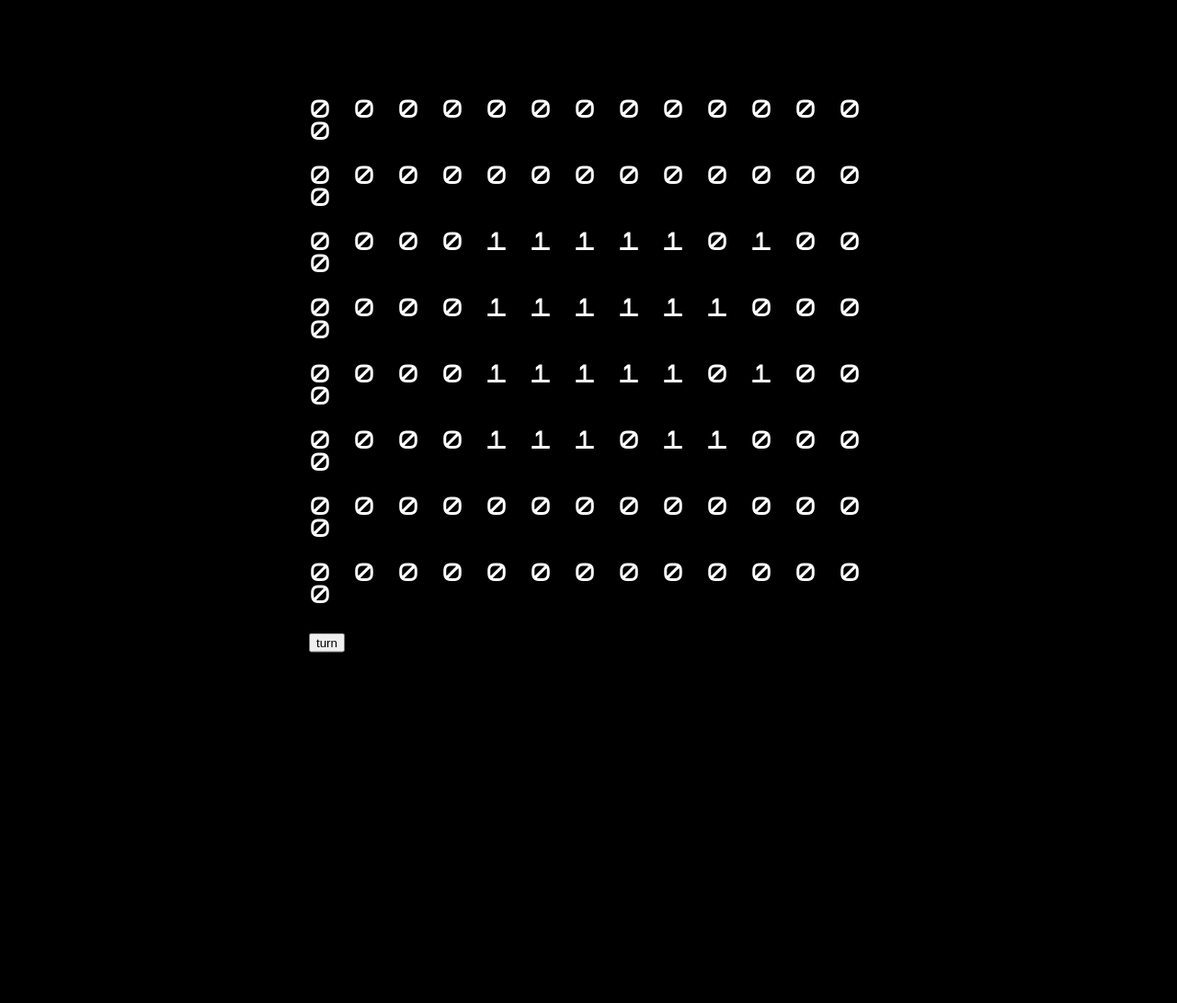
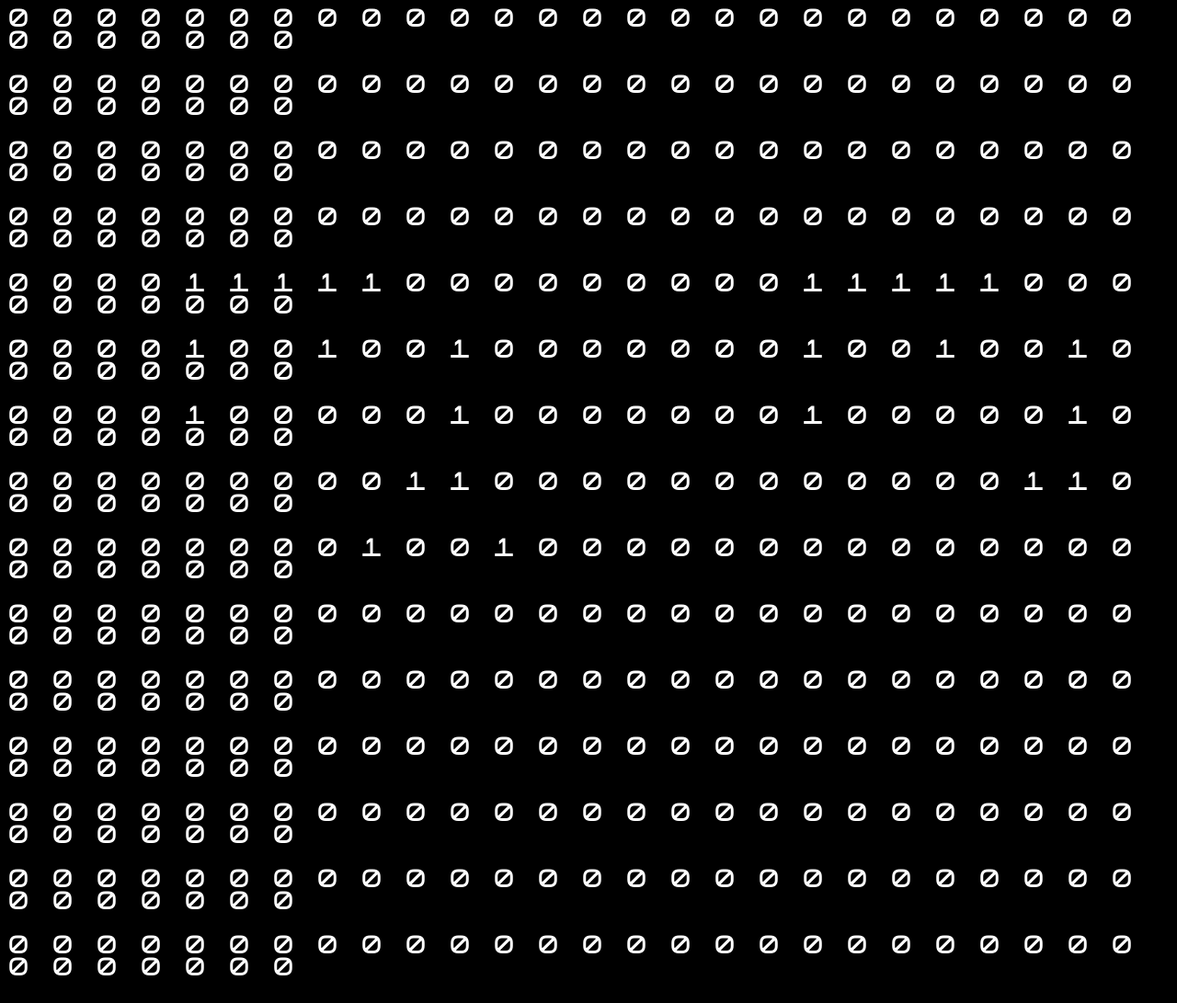
Before and after one commit to sqrtM/game-of-life, a website: page index.html in a window 1280 px wide. Shown: the top 1091 px of the page at 92% size. Before the commit the page ends 800 px from the top, so only its background shows below. Drawn offline with nearby package versions, Linux system fonts and the light colour scheme.

Commit message:
i have no idea if this works but it seems cool

```diff
--- a/index.css
+++ b/index.css
@@ -6,10 +6,13 @@
   }
 
 #page {
-    position: fixed;
-    top: 50%;
-    left: 50%;
-    transform: translate(-50%, -50%);
+
+    overflow: scroll;
+    -ms-overflow-style: none;
+    /* IE and Edge */
+    scrollbar-width: none;
+    /* Firefox */
+
     font-size: x-large;
      /* square font by
     https://strlen.com/square/*/
@@ -17,3 +20,7 @@
     background-color: black;
     color: white
 }
+
+#page::-webkit-scrollbar {
+  display: none;
+}
--- a/index.html
+++ b/index.html
@@ -21,6 +21,12 @@
         <div id="board-row-7" class="row"></div>
         <div id="board-row-8" class="row"></div>
         <div id="board-row-9" class="row"></div>
+        <div id="board-row-10" class="row"></div>
+        <div id="board-row-11" class="row"></div>
+        <div id="board-row-12" class="row"></div>
+        <div id="board-row-13" class="row"></div>
+        <div id="board-row-14" class="row"></div>
+
     </div>
     <button type="button" id="button">turn</button>
 </body>
--- a/index.js
+++ b/index.js
@@ -1,19 +1,26 @@
 let gameBoard = [
-    [ 0, 0, 0, 0, 0, 0, 0, 0, 0, 0, 0, 0, 0, 0, ],
-    [ 0, 0, 0, 0, 0, 0, 0, 0, 0, 0, 0, 0, 0, 0, ],
-    [ 0, 0, 0, 0, 1, 1, 1, 1, 1, 0, 1, 0, 0, 0, ],
-    [ 0, 0, 0, 0, 1, 1, 1, 1, 1, 1, 0, 0, 0, 0, ],
-    [ 0, 0, 0, 0, 1, 1, 1, 1, 1, 0, 1, 0, 0, 0, ],
-    [ 0, 0, 0, 0, 1, 1, 1, 0, 1, 1, 0, 0, 0, 0, ],
-    [ 0, 0, 0, 0, 0, 0, 0, 0, 0, 0, 0, 0, 0, 0, ],
-    [ 0, 0, 0, 0, 0, 0, 0, 0, 0, 0, 0, 0, 0, 0, ],
+    [ 0, 0, 0, 0, 0, 0, 0, 0, 0, 0, 0, 0, 0, 0, 0, 0, 0, 0, 0, 0, 0, 0, 0, 0, 0, 0, 0, 0, 0, 0, 0, 0, 0, ],
+    [ 0, 0, 0, 0, 0, 0, 0, 0, 0, 0, 0, 0, 0, 0, 0, 0, 0, 0, 0, 0, 0, 0, 0, 0, 0, 0, 0, 0, 0, 0, 0, 0, 0, ],
+    [ 0, 0, 0, 0, 0, 0, 0, 0, 0, 0, 0, 0, 0, 0, 0, 0, 0, 0, 0, 0, 0, 0, 0, 0, 0, 0, 0, 0, 0, 0, 0, 0, 0, ],
+    [ 0, 0, 0, 0, 0, 0, 0, 0, 0, 0, 0, 0, 0, 0, 0, 0, 0, 0, 0, 0, 0, 0, 0, 0, 0, 0, 0, 0, 0, 0, 0, 0, 0, ],
+    [ 0, 0, 0, 0, 1, 1, 1, 1, 1, 0, 0, 0, 0, 0, 0, 0, 0, 0, 1, 1, 1, 1, 1, 0, 0, 0, 0, 0, 0, 0, 0, 0, 0, ],
+    [ 0, 0, 0, 0, 1, 0, 0, 1, 0, 0, 1, 0, 0, 0, 0, 0, 0, 0, 1, 0, 0, 1, 0, 0, 1, 0, 0, 0, 0, 0, 0, 0, 0, ],
+    [ 0, 0, 0, 0, 1, 0, 0, 0, 0, 0, 1, 0, 0, 0, 0, 0, 0, 0, 1, 0, 0, 0, 0, 0, 1, 0, 0, 0, 0, 0, 0, 0, 0, ],
+    [ 0, 0, 0, 0, 0, 0, 0, 0, 0, 1, 1, 0, 0, 0, 0, 0, 0, 0, 0, 0, 0, 0, 0, 1, 1, 0, 0, 0, 0, 0, 0, 0, 0, ],
+    [ 0, 0, 0, 0, 0, 0, 0, 0, 1, 0, 0, 1, 0, 0, 0, 0, 0, 0, 0, 0, 0, 0, 0, 0, 0, 0, 0, 0, 0, 0, 0, 0, 0, ],
+    [ 0, 0, 0, 0, 0, 0, 0, 0, 0, 0, 0, 0, 0, 0, 0, 0, 0, 0, 0, 0, 0, 0, 0, 0, 0, 0, 0, 0, 0, 0, 0, 0, 0, ],
+    [ 0, 0, 0, 0, 0, 0, 0, 0, 0, 0, 0, 0, 0, 0, 0, 0, 0, 0, 0, 0, 0, 0, 0, 0, 0, 0, 0, 0, 0, 0, 0, 0, 0, ],
+    [ 0, 0, 0, 0, 0, 0, 0, 0, 0, 0, 0, 0, 0, 0, 0, 0, 0, 0, 0, 0, 0, 0, 0, 0, 0, 0, 0, 0, 0, 0, 0, 0, 0, ],
+    [ 0, 0, 0, 0, 0, 0, 0, 0, 0, 0, 0, 0, 0, 0, 0, 0, 0, 0, 0, 0, 0, 0, 0, 0, 0, 0, 0, 0, 0, 0, 0, 0, 0, ],
+    [ 0, 0, 0, 0, 0, 0, 0, 0, 0, 0, 0, 0, 0, 0, 0, 0, 0, 0, 0, 0, 0, 0, 0, 0, 0, 0, 0, 0, 0, 0, 0, 0, 0, ],
+    [ 0, 0, 0, 0, 0, 0, 0, 0, 0, 0, 0, 0, 0, 0, 0, 0, 0, 0, 0, 0, 0, 0, 0, 0, 0, 0, 0, 0, 0, 0, 0, 0, 0, ],
 ];
 
 
 
 function turn(board) {
     for (let i = 1; i < board.length - 1; i++) {
-        for (let j = 1; j < board[i].length - 1; j++) {
+        for (let j = 0; j < board[i].length - 1; j++) {
             rules(i, j);
         }
     }
@@ -22,39 +29,32 @@ function turn(board) {
         let neighbours = 0;
         for (let i = row - 1; i <= row + 1; i++) {
             for (let j = col - 1; j <= col + 1; j++) {
-                let k = i; l = j;
-                if (k < 0) { k = board.length - i; }
-                if (l < 0) { l = 14 + j; }
-                if (k > board.length) { k = i - board.length; }
-                if (l >= 14) { l = 13 - j; }
-                console.log(i, j, board[i][j])
-                if ((board[i][j] === 1) && (i !== row) && (j !== col)) { neighbours++ }
+                if ((board[i][j] === 1) && !(row === i && col === j)) { neighbours++ }
             }
+        }
+        // Any **dead** cell with exactly three live neighbours comes to life.
+        if (neighbours === 3 && board[row][col] === 0) {
+            console.log('rule 3', neighbours, row, col)
+            board[row][col] = 1;
         }
         // Any **live** cell with fewer than two live neighbours dies (referred to as underpopulation).
         if (neighbours < 2 && board[row][col] === 1) {
-            console.log('rule 1', board)
+            console.log('rule 1', neighbours)
             board[row][col] = 0;
         // Any **live** cell with more than three live neighbours dies (referred to as overpopulation).
         } else if (neighbours > 3 && board[row][col] === 1) {
-            console.log('rule 2')
+            console.log('rule 2', neighbours)
             board[row][col] = 0;
-        // Any **dead** cell with exactly three live neighbours comes to life.
-        } else if (neighbours === 3 && board[row][col] === 0) {
-            console.log('rule 3')
-            board[row][col] = 1;
-        }
+        } else {console.log("beeb", row, col, neighbours)}
     }
 
-    gameBoard = board
-    console.log(board);
+    gameBoard = [...board];
+    console.log(gameBoard);
     for (let i = 0; i < gameBoard.length; i++) {
         $( "#board-row-" + i ).html( "<div>" + gameBoard[i].join(' ') + "<div>" + "</br>" );
     }
 
 }
-
-
 
 $(function() {
 
```
